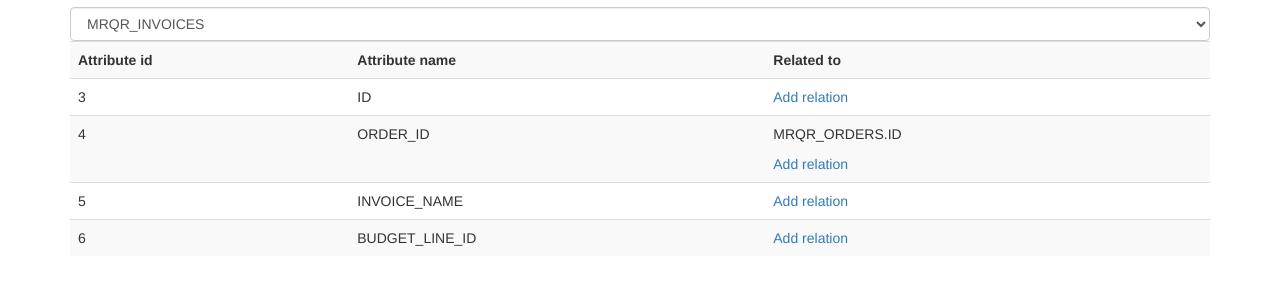
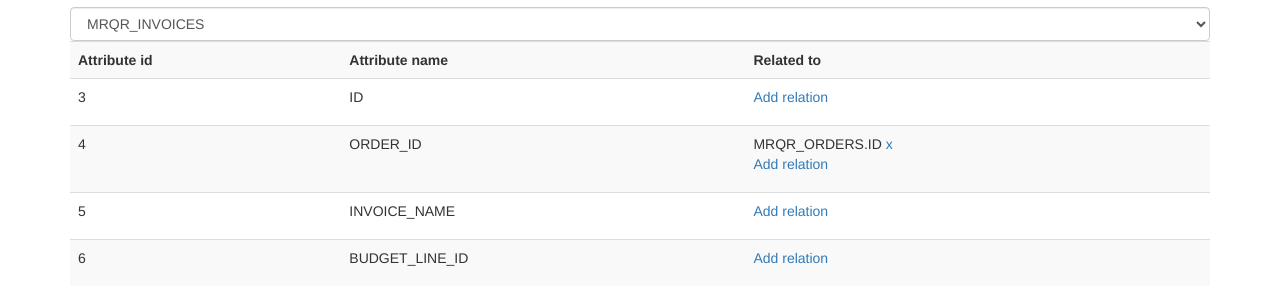
Before and after one commit to stevenbeeckman/erm, a plain HTML site: page index.html in a window 1280 px wide. Shown: the part 63-368 px from the top of the page. Drawn offline with Linux system fonts and the light colour scheme.

Commit message:
Simplified data model to fully qualified name ('fqn') of an entity relationship for an attribute of an entity.

```diff
--- a/erm.js
+++ b/erm.js
@@ -37,7 +37,7 @@ angular.module("ermApp", [])
 							, name: "ORDER_ID"
 							, type: "int"
 							, length: 1
-							, relations: [{entity: "MRQR_ORDERS", attribute: "ID"}]
+							, relations: [{fqn: "MRQR_ORDERS.ID"}]
 						},{
 							id: 5
 							, name: "INVOICE_NAME"
--- a/index.html
+++ b/index.html
@@ -29,10 +29,14 @@
 					<td>{{attribute.id}}</td>
 					<td>{{attribute.name}}</td>
 					<td>
-						<p ng-repeat="relation in attribute.relations">
-							{{relation.entity}}.{{relation.attribute}}
-						</p>
-						<a href="" ng-click="chooseRelation()">Add relation</a>
+						<ul class="list-unstyled">
+							<li ng-repeat="relation in attribute.relations">
+								{{relation.fqn}} <a href="" ng-click="">x</a>
+							</li>
+							<li>
+								<a href="" ng-click="chooseRelation()">Add relation</a>
+							</li>
+						</ul>
 					</td>
 				</tr>
 			</table>
```
